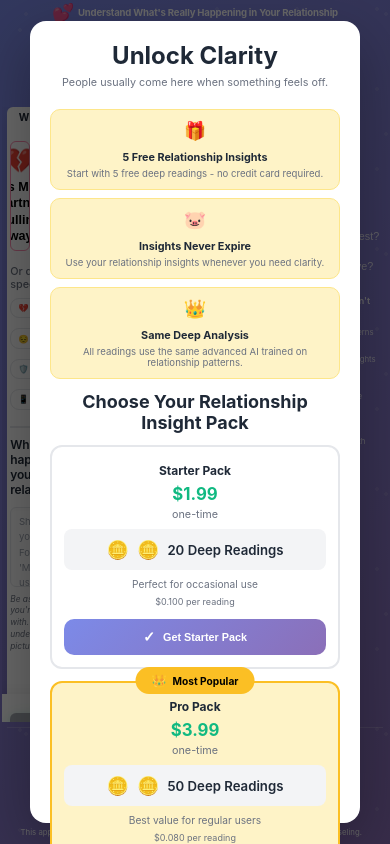
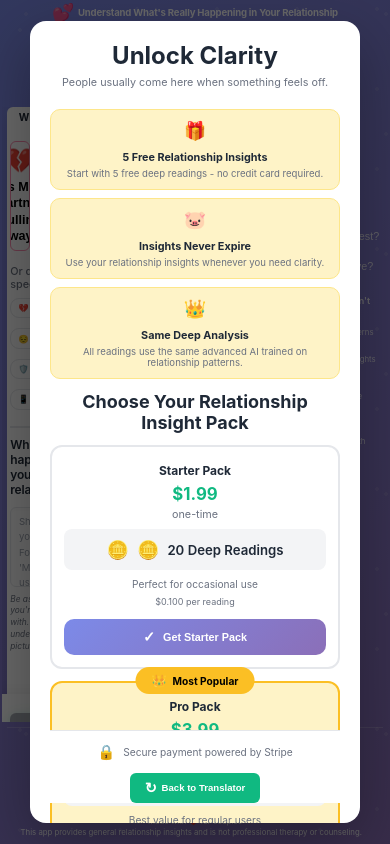
Before and after one commit to maxkantor/love-behavior-translator, a React (Vite) app in the folder frontend/: page / in a window 390 px wide. Both pictures are taken after a click on the button "💡 Unlock Clarity". Built offline with nearby package versions, Linux system fonts and the light colour scheme; no server answers.

Commit message:
Fix iOS credit modal - hide scrollbar but allow scrolling, prevent footer button overlap

```diff
--- a/frontend/src/ui/styles.css
+++ b/frontend/src/ui/styles.css
@@ -2945,12 +2945,24 @@ body {
   max-width: 1000px;
   width: 95%;
   max-height: 95vh;
-  overflow: visible;
+  overflow-y: auto;
+  overflow-x: hidden;
   box-shadow: 0 20px 60px rgba(0, 0, 0, 0.3);
   animation: slideUp 0.3s ease-out;
   padding: 24px 32px;
   display: flex;
   flex-direction: column;
+}
+
+/* Hide scrollbar but allow scrolling */
+.credit-modal-content::-webkit-scrollbar {
+  width: 0px;
+  background: transparent;
+}
+
+.credit-modal-content {
+  scrollbar-width: none; /* Firefox */
+  -ms-overflow-style: none; /* IE and Edge */
 }
 
 .credit-modal-header {
@@ -3016,6 +3028,7 @@ body {
   flex: 1;
   overflow: visible;
   min-height: 0;
+  flex-shrink: 1;
 }
 
 .packs-title {
@@ -3173,6 +3186,9 @@ body {
   border-top: 1px solid var(--border);
   flex-shrink: 0;
   margin-top: auto;
+  position: relative;
+  z-index: 1;
+  background: white;
 }
 
 .secure-payment {
@@ -3833,15 +3849,33 @@ body {
   .credit-modal-content {
     max-height: 98vh;
     padding: 16px 20px;
-    overflow: visible !important;
+    overflow-y: auto !important;
+    overflow-x: hidden !important;
+  }
+
+  /* Hide scrollbar on iOS/mobile */
+  .credit-modal-content::-webkit-scrollbar {
+    width: 0px !important;
+    background: transparent !important;
   }
 
   .packs-section {
     overflow: visible !important;
+    margin-bottom: 16px !important;
   }
 
   .packs-grid {
     overflow: visible !important;
+    margin-bottom: 12px !important;
+  }
+
+  .credit-footer {
+    flex-shrink: 0 !important;
+    margin-top: auto !important;
+    padding-top: 12px !important;
+    position: relative !important;
+    z-index: 2 !important;
+    background: white !important;
   }
 
   .credit-modal-header h1 {
```
